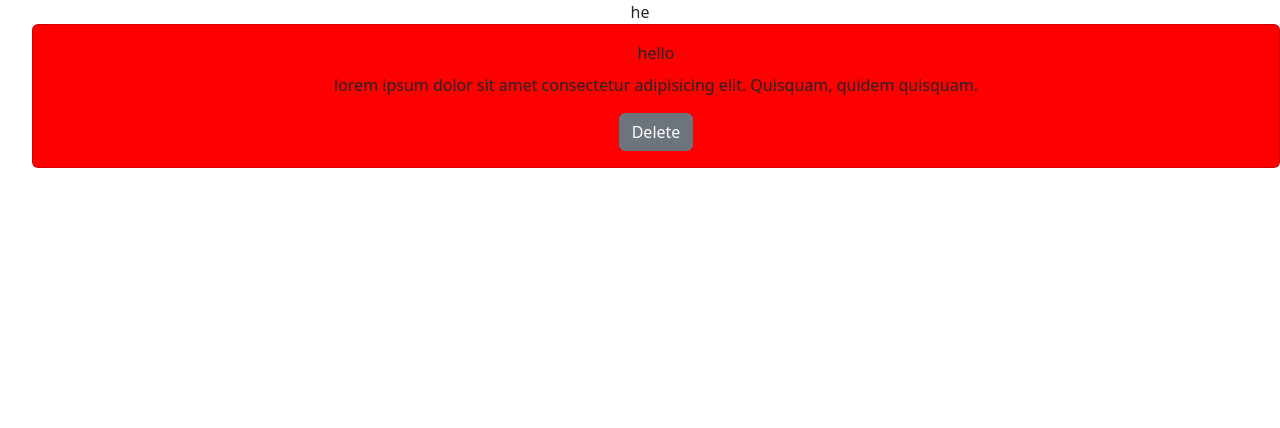
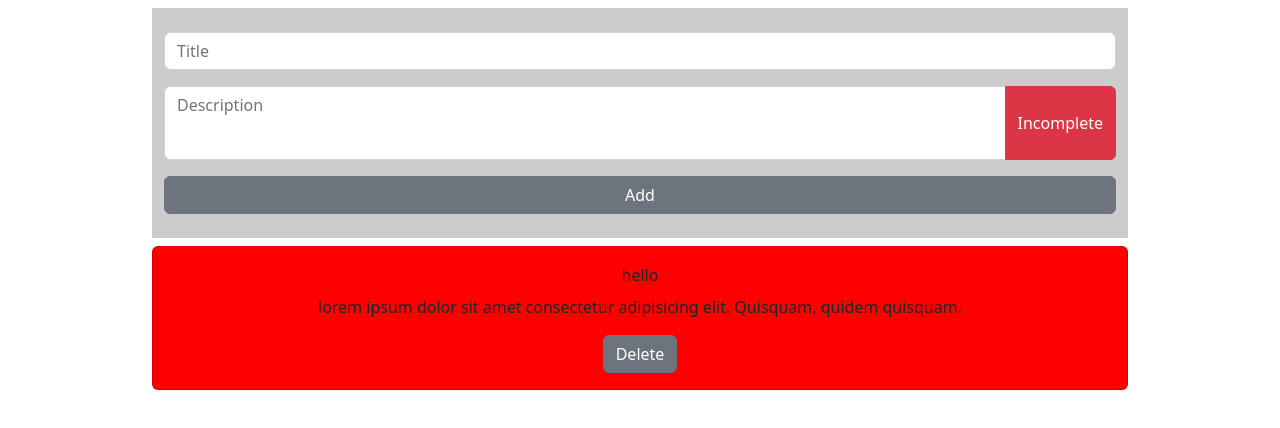
Before and after one commit to Shacklebolt13/todoApp, an Angular app: page / in a window 1280 px wide. Shown: the top 428 px of the page. Built offline with nearby package versions, Linux system fonts and the light colour scheme.

Commit message:
add todo support

```diff
--- a/src/app/app.component.html
+++ b/src/app/app.component.html
@@ -1,4 +1,6 @@
 <!--The content below is only a placeholder and can be replaced.-->
 <div style="text-align: center;">
   <app-todo></app-todo>
+
+
 </div>
--- a/src/app/todo/todo.component.html
+++ b/src/app/todo/todo.component.html
@@ -1,9 +1,31 @@
-<div *ngIf="todos.length;else elseblock">
-  he
-  <ul type="none" *ngFor="let item of todos">
-    <app-todo-item [todo]="item" (destroyTodo)="destroyTodoHandlerParent($event)"></app-todo-item>
-  </ul>
+<div class="container" style="max-width: 1000px;">
+
+  <div class="container py-2 my-2" style="background: rgba(0,0,0,0.2);">
+    <div class="input-group my-3">
+      <input type="text" class="form-control" placeholder="Title" #in_title required minlength="4">
+    </div>
+
+    <div class="input-group my-3">
+      <textarea class="form-control" placeholder="Description" style="resize: none;" #in_desc></textarea>
+      <input type="checkbox" class="btn-check input-group-text" id="btn-check" autocomplete="off"
+        (click)="toggleFormDone()" #in_done>
+      <label class="btn {{(doneStatus)?'btn-success':'btn-danger'}} py-4"
+        for="btn-check">{{(doneStatus)?'Complete':'Incomplete'}}</label>
+    </div>
+
+    <div class="input-group my-3">
+      <button class="btn btn-secondary" style="width: 100%;" (click)="addTodo()">Add</button>
+    </div>
+
+  </div>
+  <div class="container" style="padding: 0 0 0 0;">
+    <span *ngIf="todos.length;else noTodoToShow">
+      <ul type="none" *ngFor="let item of todos" style="width: 100%;padding: 0 0 0 0;">
+        <app-todo-item [todo]="item" (destroyTodo)="destroyTodoHandlerParent($event)"></app-todo-item>
+      </ul>
+    </span>
+    <ng-template #noTodoToShow>
+      <p>No Todos to Show, Add Some ;)</p>
+    </ng-template>
+  </div>
 </div>
-<ng-template #elseblock>
-  <p>No Todos to Show</p>
-</ng-template>
--- a/src/app/todo/todo.component.ts
+++ b/src/app/todo/todo.component.ts
@@ -1,4 +1,4 @@
-import { Component, Input, OnInit } from "@angular/core";
+import { Component, ElementRef, Input, OnInit, ViewChild } from "@angular/core";
 import { Todo } from "./todo-item/Item";
 
 @Component({
@@ -10,12 +10,15 @@ import { Todo } from "./todo-item/Item";
 export class TodoComponent implements OnInit {
 
   todos: Todo[];
+  doneStatus: boolean = false;
+  @ViewChild("in_title") in_title!: ElementRef;
+  @ViewChild("in_done") in_done!: ElementRef;
+  @ViewChild("in_desc") in_desc!: ElementRef;
 
   constructor() {
     this.todos = [
 
       new Todo(1, "hello", "lorem ipsum dolor sit amet consectetur adipisicing elit. Quisquam, quidem quisquam. ", false),
-
     ];
   }
 
@@ -25,4 +28,21 @@ export class TodoComponent implements OnInit {
     console.log("destroyTodoCaught");
     this.todos = this.todos.filter(t => t !== todo);
   }
+
+  toggleFormDone(): void {
+    this.doneStatus = !this.doneStatus;
+  }
+
+  addTodo() {
+    console.log("addTodo");
+    console.log(this.in_title.nativeElement.value);
+    console.log(this.in_done.nativeElement.checked);
+    console.log(this.in_desc.nativeElement.value);
+
+    this.todos.push(new Todo(1, this.in_title.nativeElement.value, this.in_desc.nativeElement.value, this.in_done.nativeElement.checked));
+    this.in_title.nativeElement.value = "";
+    this.in_desc.nativeElement.value = "";
+    this.in_done.nativeElement.checked = false;
+
+  }
 }
```
